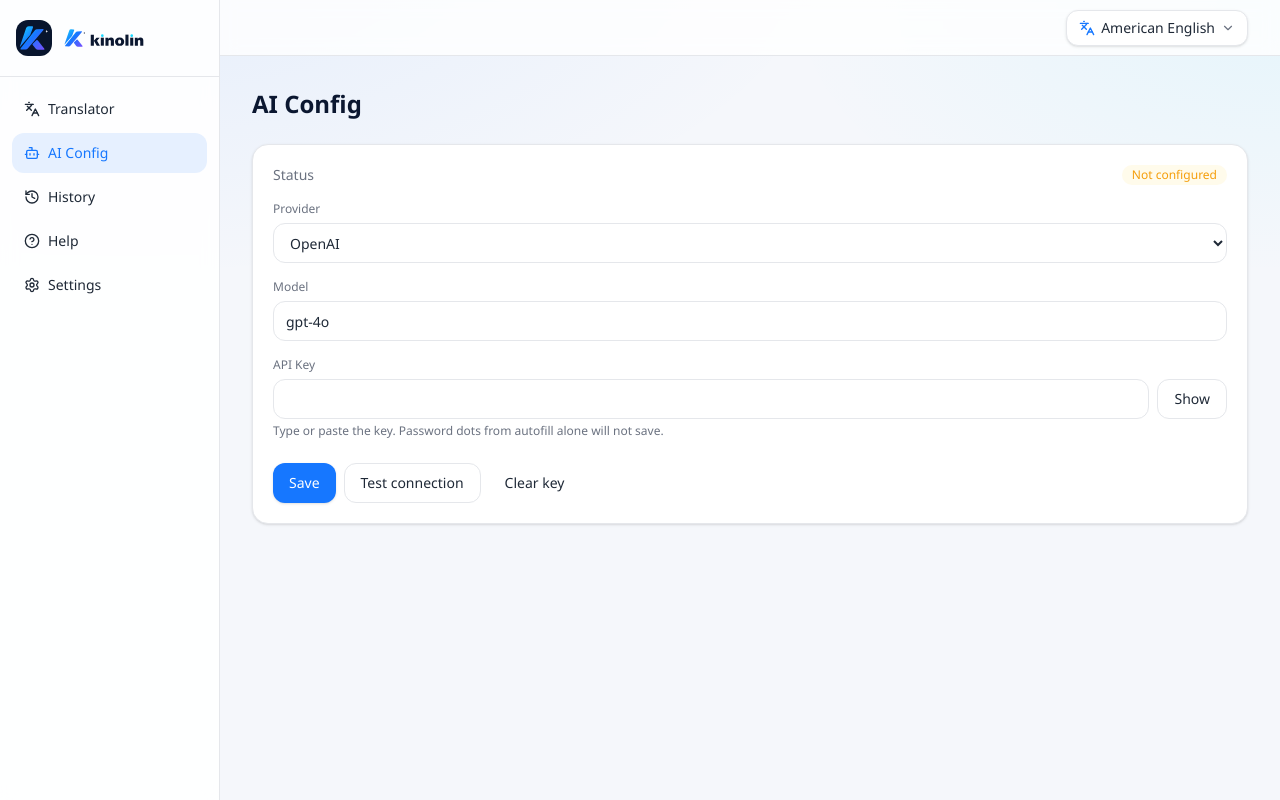
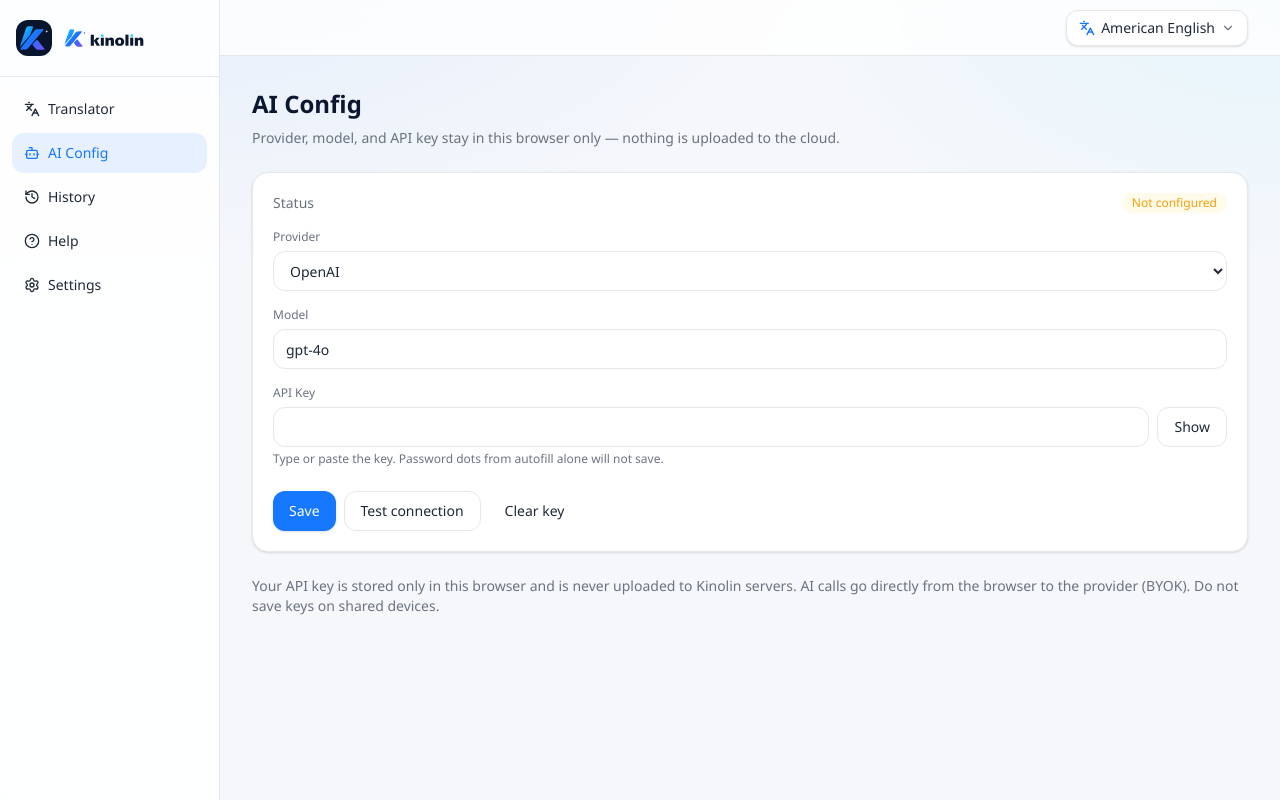
Before and after one commit to zhouzhiouhub/translator, a Next.js app: page /en-US/settings/ai in a window 1280 px wide. Built offline with nearby package versions, Linux system fonts and the light colour scheme.

Commit message:
添加本地仅限提示：在 AI 配置界面中新增提示信息，说明提供者、模型和 API 密钥仅保存在本地浏览器，不会上传到云端，提升用户隐私意识和使用体验。

```diff
--- a/messages/en-US.json
+++ b/messages/en-US.json
@@ -89,6 +89,7 @@
   },
   "aiConfig": {
     "title": "AI Config",
+    "localOnlyHint": "Provider, model, and API key stay in this browser only — nothing is uploaded to the cloud.",
     "provider": "Provider",
     "model": "Model",
     "apiKey": "API Key",
--- a/messages/zh-CN.json
+++ b/messages/zh-CN.json
@@ -89,6 +89,7 @@
   },
   "aiConfig": {
     "title": "配置 AI",
+    "localOnlyHint": "Provider、模型与 API Key 仅保存在本机浏览器，不会上传到云端。",
     "provider": "Provider",
     "model": "模型",
     "apiKey": "API Key",
--- a/src/components/ai-config/ai-config-form.tsx
+++ b/src/components/ai-config/ai-config-form.tsx
@@ -164,6 +164,7 @@
     <PageContainer>
       <header>
         <h1 className="text-2xl font-semibold text-brand-ink">{t("title")}</h1>
+        <p className="mt-2 text-sm text-muted">{t("localOnlyHint")}</p>
       </header>
 
       <section className="rounded-2xl border border-border bg-card p-5 shadow-sm">
@@ -304,11 +305,7 @@
         </form>
       </section>
 
-      {showErrorHints ? (
-        <section className="rounded-2xl border border-amber-200 bg-amber-50/70 p-4 text-sm text-amber-900">
-          {t("byokNotice")}
-        </section>
-      ) : null}
+      <p className="text-sm text-muted">{t("byokNotice")}</p>
     </PageContainer>
   );
 }
```
